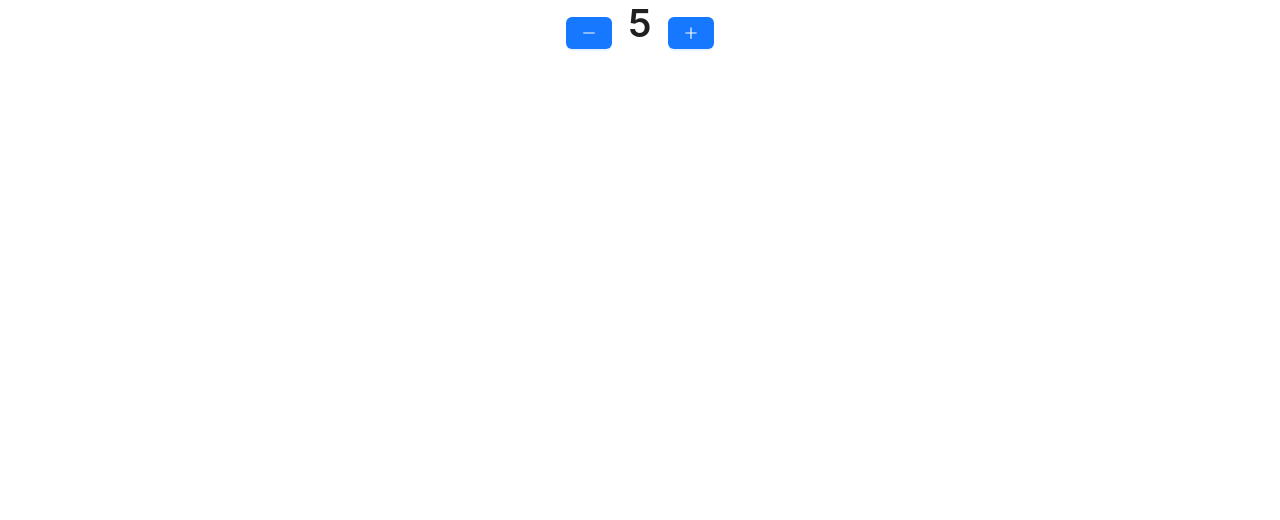
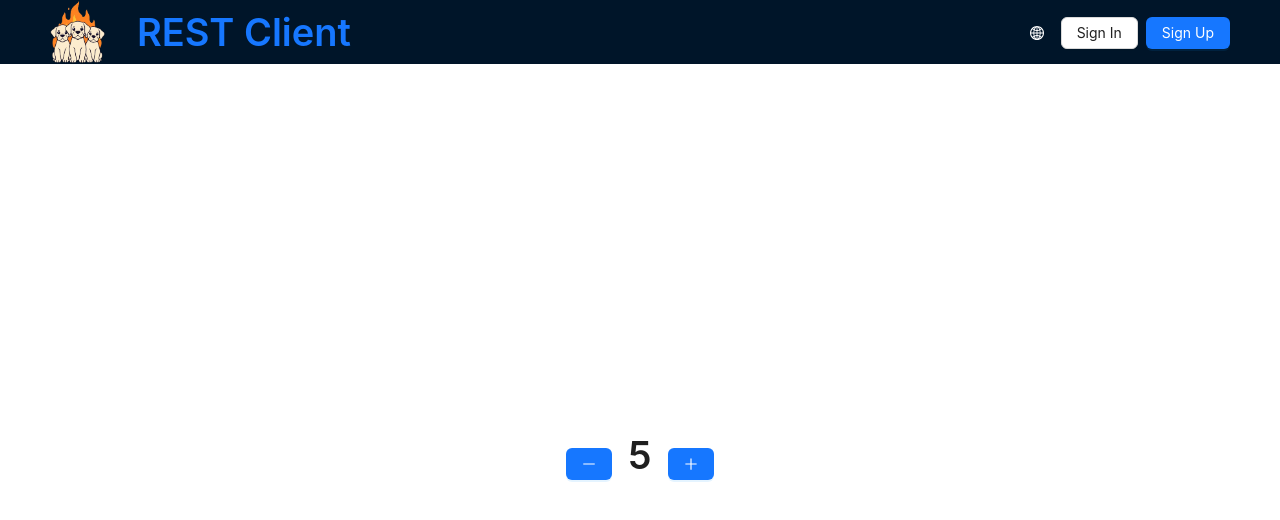
Before and after one commit to Mxmmsv/rest-client-app, a Next.js app: page / in a window 1280 px wide. Shown: the top 520 px of the page. Built offline with nearby package versions, Linux system fonts and the light colour scheme; what @ant-design/nextjs-registry would draw is missing.

Commit message:
feat: layout header

```diff
--- /dev/null
+++ b/src/app/_components/header/header.tsx
@@ -0,0 +1,37 @@
+'use client';
+import { GlobalOutlined } from '@ant-design/icons';
+import { Button, Flex, Layout, Space, Typography } from 'antd';
+import Image from 'next/image';
+import Link from 'next/link';
+
+const isAuth = false;
+
+function Header() {
+  return (
+    <Layout.Header>
+      <Flex justify="space-between" align="center">
+        <Link href="/" className="flex items-center gap-8">
+          <Image src="/logo.webp" alt="REST Client Logo" width={55} height={55} />
+          <Typography.Title className="!mb-0 !text-inherit">REST Client</Typography.Title>
+        </Link>
+        <Space>
+          <Button type="text" className="!text-white" icon={<GlobalOutlined />} />
+          {!isAuth ? (
+            <Space>
+              <Link href="/sign-in">
+                <Button>Sign In</Button>
+              </Link>
+              <Link href="/sign-up">
+                <Button type="primary">Sign Up</Button>
+              </Link>
+            </Space>
+          ) : (
+            <Button>Sign Out</Button>
+          )}
+        </Space>
+      </Flex>
+    </Layout.Header>
+  );
+}
+
+export default Header;
--- a/src/app/components/header.tsx
+++ /dev/null
@@ -1,5 +0,0 @@
-function Header() {
-  return;
-}
-
-export default Header;
--- a/src/app/layout.tsx
+++ b/src/app/layout.tsx
@@ -4,6 +4,7 @@ import './globals.css';
 import { AntdRegistry } from '@ant-design/nextjs-registry';
 
 import StoreProvider from './StoreProvider';
+import Header from './_components/header/header';
 
 import type { Metadata } from 'next';
 
@@ -21,7 +22,10 @@ export default function RootLayout({
     <html lang="en">
       <body>
         <StoreProvider>
-          <AntdRegistry>{children}</AntdRegistry>
+          <AntdRegistry>
+            <Header />
+            {children}
+          </AntdRegistry>
         </StoreProvider>
       </body>
     </html>
--- a/src/app/page.tsx
+++ b/src/app/page.tsx
@@ -13,7 +13,7 @@ export default function Home() {
   const dispatch = useAppDispatch();
 
   return (
-    <Flex justify="center" align="center" gap="middle">
+    <Flex justify="center" align="center" gap="middle" className="h-[100vh]">
       <Button
         type="primary"
         disabled={value <= 0}
--- /dev/null
+++ b/src/app/sign-in/page.tsx
@@ -0,0 +1,10 @@
+'use client';
+import { Flex, Typography } from 'antd';
+
+export default function SignIn() {
+  return (
+    <Flex justify="center" align="center">
+      <Typography.Title level={2}>Sign In</Typography.Title>
+    </Flex>
+  );
+}
--- /dev/null
+++ b/src/app/sign-up/page.tsx
@@ -0,0 +1,10 @@
+'use client';
+import { Flex, Typography } from 'antd';
+
+export default function SignIn() {
+  return (
+    <Flex justify="center" align="center">
+      <Typography.Title level={2}>Sign Up</Typography.Title>
+    </Flex>
+  );
+}
```
